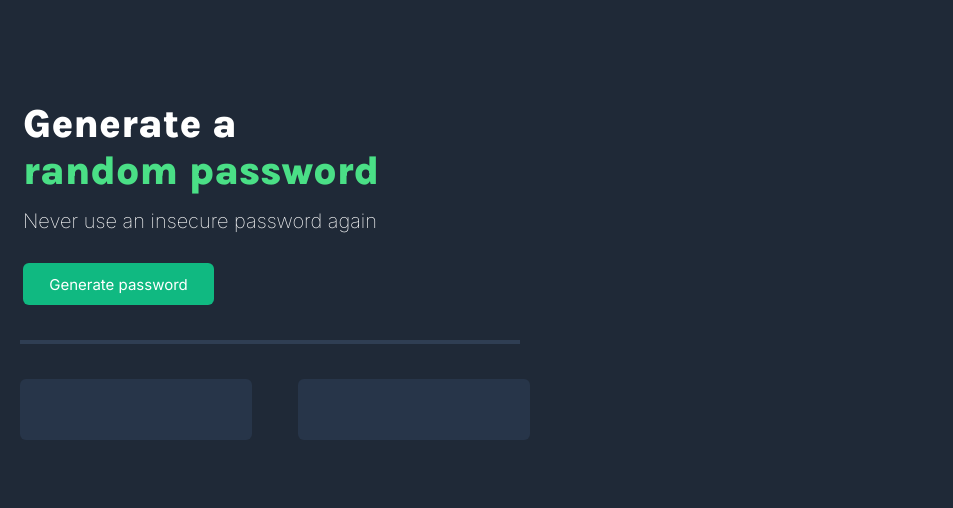
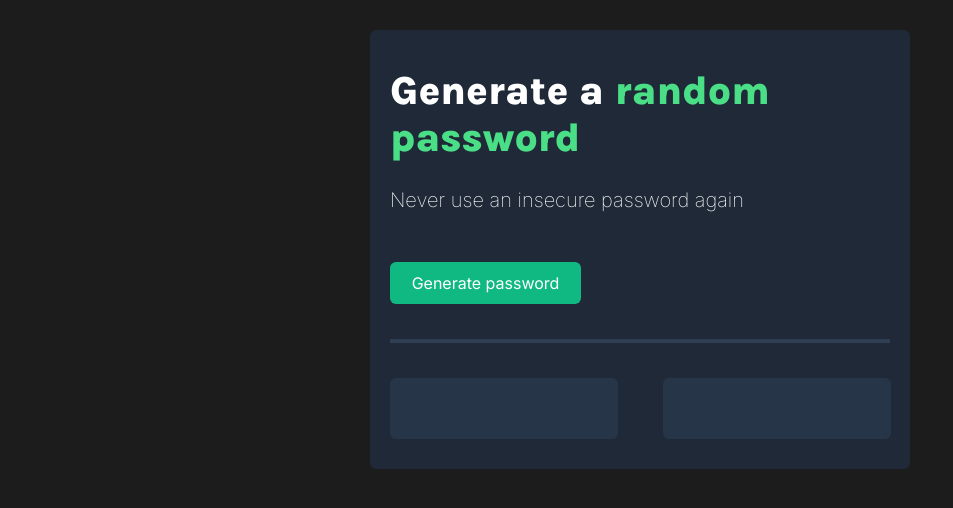
Before and after one commit to Gr7ed/password-generator, a website built with Vite: page index.html in a window 1280 px wide. Shown: the whole page, without its empty margins (0-953 px from the left). Built offline with nearby package versions, Linux system fonts and the light colour scheme.

Commit message:
index.html and css files updated-final

```diff
--- a/index.css
+++ b/index.css
@@ -1,19 +1,25 @@
 body {
     margin: 0;
-    background: #1F2937;
+    background: #1C1C1C;
 }
 #container{
+    background: #1F2937;
     display: flex;
     flex-direction: column;
     align-items: start;
+    width: 500px;
+    margin-left: auto;
+    margin-right: auto;
+    margin-top: 30px;
+    margin-bottom: 20px;
+    padding: 10px 20px 10px 20px;
+    border-radius: 6px;
+}
+#hero{
     border-bottom: 4px solid #2F3E53;
-    width: 500px;
-    margin-left: 20px;
-    margin-right: 20px;
 }
 h1{
     color: #FFFFFF;
-    margin: 100px 140px 0 3px;
     font-family: "Karla", serif;
     font-weight: 800;
     font-size: 40px;
@@ -23,7 +29,6 @@ span{
 }
 p{
     color: #FFFFFF;
-    margin: 15px 140px 0 3px;
     font-family: "Inter", serif;
     font-weight: 150;
     font-size: 20px;
@@ -33,23 +38,19 @@ p{
     color: #FFFFFF;
     width: 191px;
     height: 42px;
-    margin: 30px 140px 35px 3px;
+    margin: 30px 0 35px 0;
     border-radius: 6px;
     border: none;
     background: #10B981;
     padding: 9px 15px;
     font-family: "Inter", serif;
     font-weight: 400;
-    font-size: 15px;
 }
 #pass-fields{
     display: flex;
-    flex-direction: row;
     justify-content: space-between;
-    align-items: start;
-    margin-left: 20px;
-    margin-right: 750px;
     margin-top: 35px;
+    margin-bottom: 20px;
 }
 .pass-field{
     width: 200px;
@@ -63,5 +64,6 @@ p{
     font-size: 16px;
     text-align: center;
     line-height: 32px;
-    padding: 15px 16px 4px 16px;
+    padding: 15px 14px 4px 14px;
+    margin-right: 45px;
 }
--- a/index.html
+++ b/index.html
@@ -8,20 +8,18 @@
     </head>
     <body>
         <div id="container">
+            <div id="hero">
                 <h1>Generate a <span>random password</span></h1>
                 <p>Never use an insecure password again</p>
                 <button id="generate-btn" onclick="generatePassword()">Generate password</button>
             </div>
             <div id="pass-fields">
                 <div class="pass-field" id="pass1_el">
-
                 </div>
                 <div class="pass-field" id="pass2_el">
-
                 </div>
             </div>
-
-
+        </div>
         <script src="index.js"></script>
     </body>
 </html>
```
Lines whose indentation alone changed are shown as unchanged.
